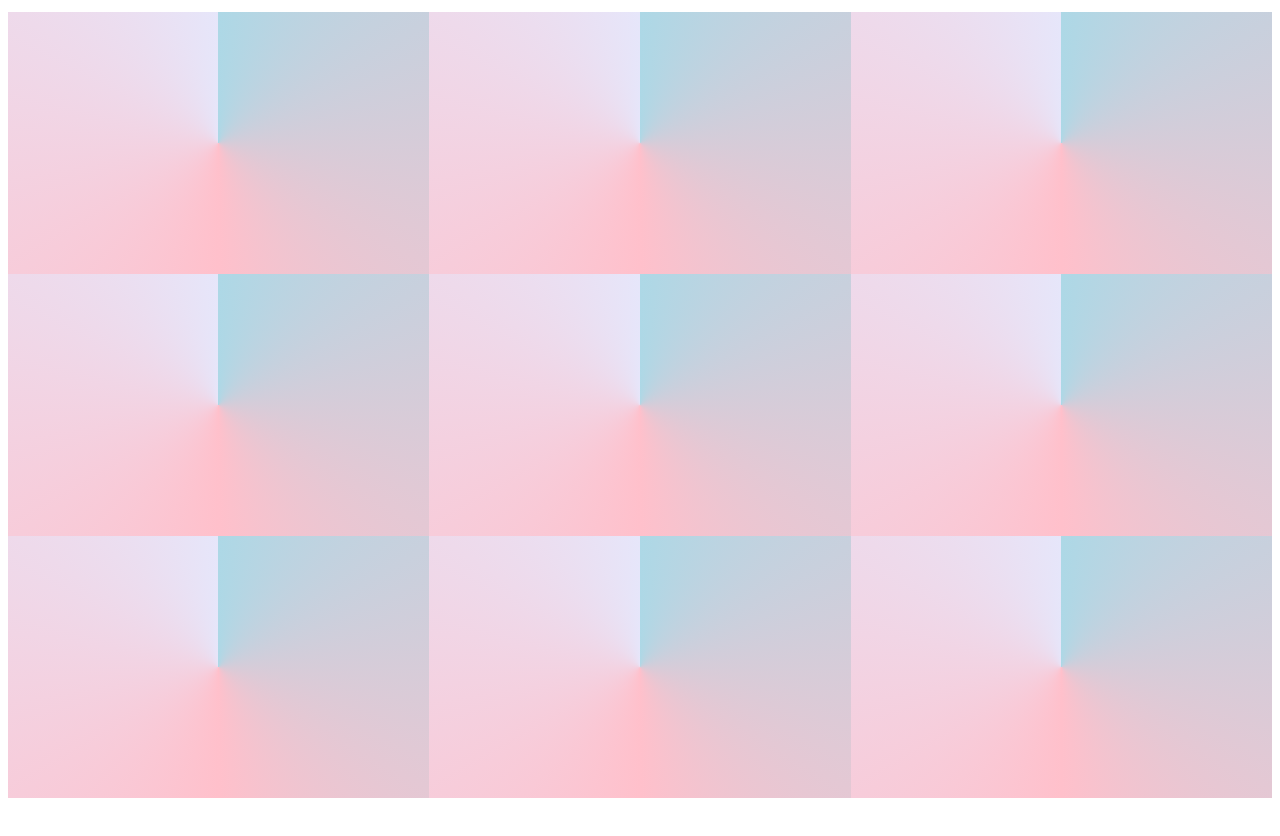
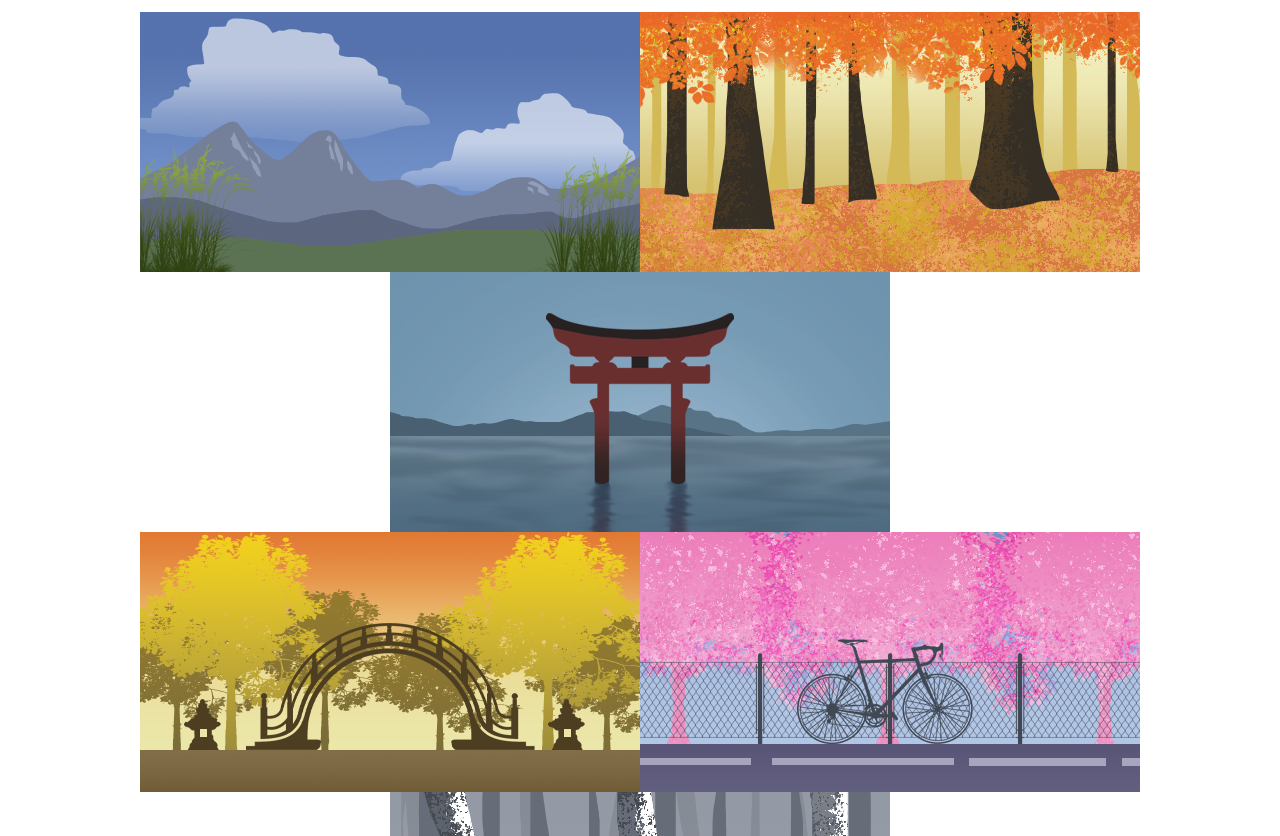
Before and after one commit to charlottexlin/wherethecatwent, a website: page public/index.html in a window 1280 px wide. Shown: the part 116-952 px from the top of the page. Before the commit the page ends 922 px from the top, so only its background shows below. Drawn offline with nearby package versions, Linux system fonts and the light colour scheme.

Commit message:
added backgrounds and made it all work

```diff
--- a/public/css/style.css
+++ b/public/css/style.css
@@ -1,10 +1,5 @@
-table {
-    border-collapse: collapse;
-}
-
 .center {
-    margin-left: auto;
-    margin-right: auto;
+    text-align: center;
 }
 
 .invisible {
@@ -21,13 +16,12 @@ table {
 }
 
 @keyframes fadeIn {
-    0% { opacity: 0; } /* citation: https://blog.hubspot.com/website/css-fade-in */
+    0% { opacity: 0; } /* reference: https://blog.hubspot.com/website/css-fade-in */
     100% { opacity: 1; }
 }
 
 .scene {
-    display: table-cell;
-    background-image: conic-gradient(lightblue, pink, lavender); /* temporary */
+    display: inline-block;
     width: 500px;
     height: 260px;
     text-align: center;
@@ -35,6 +29,12 @@ table {
 }
 
 .cat {
+    position: relative;
     width: 233px;
     height: 200px;
+    top: -205px;
 }
+
+body {
+    overflow: hidden;
+}
--- a/public/index.html
+++ b/public/index.html
@@ -7,41 +7,17 @@
     </head>
     <body>
         <p class="titleText">Where the Cat Went</p>
-        <table class="center">
-            <tr>
-                <td class="scene"> <!-- TODO do I add the background image here or do it in the CSS...logically should add here but I can't get it to work -->
-                    <img src="img/cat.gif" class="invisible cat">
-                </td>
-                <td class="scene">
-                    <img src="img/cat.gif" class="invisible cat">
-                </td>
-                <td class="scene">
-                    <img src="img/cat.gif" class="invisible cat">
-                </td>
-            </tr>
-            <tr>
-                <td class="scene">
-                    <img src="img/cat.gif" class="invisible cat">
-                </td>
-                <td class="scene">
-                    <img src="img/cat.gif" class="invisible cat">
-                </td>
-                <td class="scene">
-                    <img src="img/cat.gif" class="invisible cat">
-                </td>
-            </tr>
-            <tr>
-                <td class="scene">
-                    <img src="img/cat.gif" class="invisible cat">
-                </td>
-                <td class="scene">
-                    <img src="img/cat.gif" class="invisible cat">
-                </td>
-                <td class="scene">
-                    <img src="img/cat.gif" class="invisible cat">
-                </td>
-            </tr>
-        </table>
+        <div class="center">
+            <div class="scene"><img src="img/field.png"><img src="img/cat.gif" class="invisible cat"></div><!-- reference: https://css-tricks.com/fighting-the-space-between-inline-block-elements/
+            --><div class="scene"><img src="img/forest.png"><img src="img/cat.gif" class="invisible cat"></div><!--
+            --><div class="scene"><img src="img/shrine.png"><img src="img/cat.gif" class="invisible cat"></div><!--
+            --><br><div class="scene"><img src="img/ginkgo.png"><img src="img/cat.gif" class="invisible cat"></div><!--
+            --><div class="scene"><img src="img/bike.png"><img src="img/cat.gif" class="invisible cat"></div><!--
+            --><div class="scene"><img src="img/snowy.png"><img src="img/cat.gif" class="invisible cat"></div><!--
+            --><br><div class="scene"><img src="img/mountain.png"><img src="img/cat.gif" class="invisible cat"></div><!--
+            --><div class="scene"><img src="img/sunset.png"><img src="img/cat.gif" class="invisible cat"></div><!--
+            --><div class="scene"><img src="img/stars.png"><img src="img/cat.gif" class="invisible cat"></div>
+        </div>
         <script type="module" src="javascripts/main.js" defer></script>
     </body>
 </html>
```
Also changed, not shown: public/img/bike.png (added), public/img/field.png (added), public/img/forest.png (added), public/img/ginkgo.png (added), public/img/mountain.png (added), public/img/shrine.png (added), public/img/snowy.png (added), public/img/stars.png (added), public/img/sunset.png (added).
